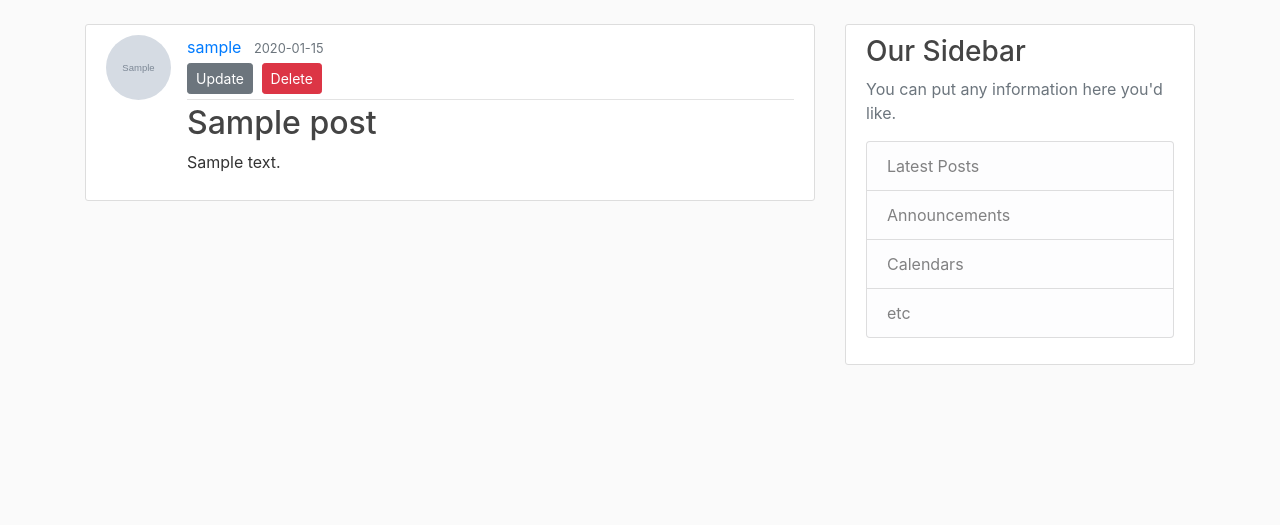
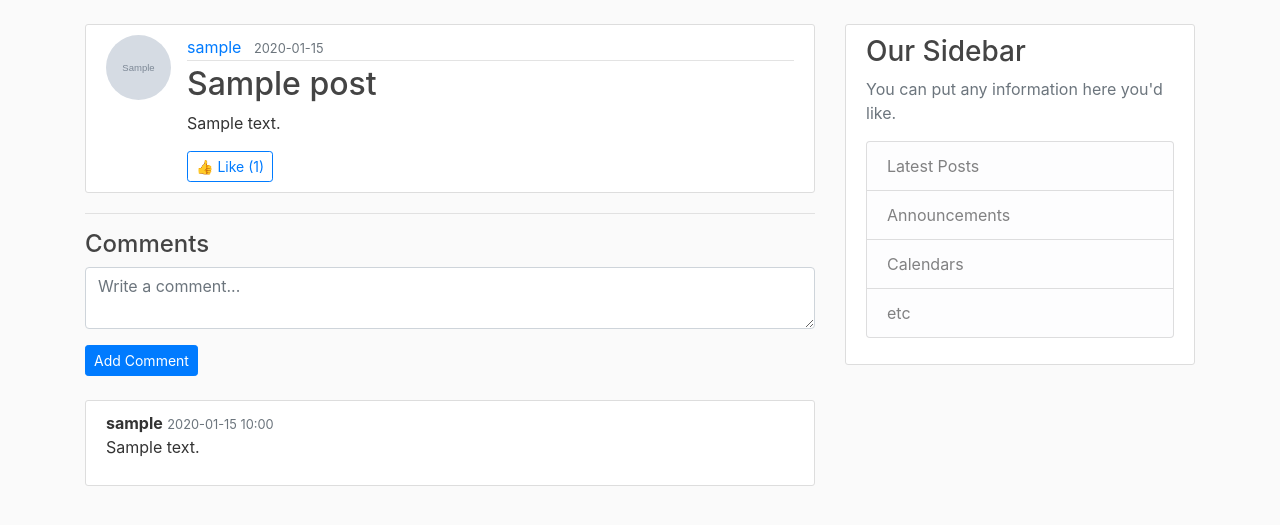
Before and after one commit to 9394113857/Flask_Blog, a Flask app: page /post/1 in a window 1280 px wide. Shown: the part 56-581 px from the top of the page. Run offline with Flask 3, Linux system fonts and the light colour scheme; a user stored in the database is signed in; tables that the repository leaves empty hold one stand-in row (values such as "Sample post"); grey boxes marked "Sample" are stand-in pictures; some libraries are stand-ins or nearby versions.

Commit message:
Add likes, comments, email verification and multi-user support

```diff
--- a/flaskblog/routes.py
+++ b/flaskblog/routes.py
@@ -1,6 +1,5 @@
 import os
 import secrets
-from datetime import datetime
 from PIL import Image
 
 from flask import render_template, url_for, flash, redirect, request, abort
@@ -13,11 +12,7 @@ from flaskblog.forms import (
     UpdateAccountForm, PostForm,
     RequestResetForm, ResetPasswordForm
 )
-from flaskblog.models import (
-    User, Post,
-    PostLike, Comment,
-    UserEvent
-)
+from flaskblog.models import User, Post, PostLike, Comment
 
 # ==================================================
 # HELPERS
@@ -26,38 +21,40 @@ def save_picture(form_picture):
     random_hex = secrets.token_hex(8)
     _, f_ext = os.path.splitext(form_picture.filename)
     picture_fn = random_hex + f_ext
-    picture_path = os.path.join(app.root_path, 'static/profile_pics', picture_fn)
+    picture_path = os.path.join(app.root_path, "static/profile_pics", picture_fn)
 
-    i = Image.open(form_picture)
-    i.thumbnail((125, 125))
-    i.save(picture_path)
+    img = Image.open(form_picture)
+    img.thumbnail((125, 125))
+    img.save(picture_path)
 
     return picture_fn
 
 
-def log_event(user_id, event_type, object_type, object_id):
-    db.session.add(UserEvent(
-        user_id=user_id,
-        event_type=event_type,
-        object_type=object_type,
-        object_id=object_id
-    ))
-    db.session.commit()
+def send_verification_email(user):
+    token = user.get_verification_token()
+    msg = Message(
+        "Verify Your Email",
+        sender="noreply@demo.com",
+        recipients=[user.email]
+    )
+    msg.body = f"""
+Verify your email:
+{url_for('verify_email', token=token, _external=True)}
+"""
+    mail.send(msg)
 
 
 def send_reset_email(user):
     token = user.get_reset_token()
     msg = Message(
-        'Password Reset Request',
-        sender='noreply@demo.com',
+        "Password Reset",
+        sender="noreply@demo.com",
         recipients=[user.email]
     )
-    msg.body = f'''
-To reset your password, visit the following link:
+    msg.body = f"""
+Reset your password:
 {url_for('reset_token', token=token, _external=True)}
-
-If you did not make this request, simply ignore this email.
-'''
+"""
     mail.send(msg)
 
 # ==================================================
@@ -66,26 +63,68 @@ If you did not make this request, simply ignore this email.
 @app.route("/")
 @app.route("/home")
 def home():
-    page = request.args.get('page', 1, type=int)
+    page = request.args.get("page", 1, type=int)
     posts = Post.query.order_by(Post.date_posted.desc()).paginate(page=page, per_page=5)
+    return render_template("home.html", posts=posts)
 
-    if current_user.is_authenticated:
-        log_event(current_user.id, "feed_view", "feed", 0)
+# ==================================================
+# SINGLE POST
+# ==================================================
+@app.route("/post/<int:post_id>")
+def post(post_id):
+    post = Post.query.get_or_404(post_id)
+    likes = PostLike.query.filter_by(post_id=post.id).count()
+    comments = Comment.query.filter_by(post_id=post.id).all()
+    return render_template("post.html", post=post, likes=likes, comments=comments)
 
-    return render_template("home.html", posts=posts)
+# ==================================================
+# LIKE POST  🔥 FIX
+# ==================================================
+@app.route("/post/<int:post_id>/like", methods=["POST"])
+@login_required
+def like_post(post_id):
+    like = PostLike.query.filter_by(
+        user_id=current_user.id,
+        post_id=post_id
+    ).first()
+
+    if like:
+        db.session.delete(like)
+    else:
+        db.session.add(PostLike(
+            user_id=current_user.id,
+            post_id=post_id
+        ))
+
+    db.session.commit()
+    return redirect(url_for("post", post_id=post_id))
+
+# ==================================================
+# ADD COMMENT  🔥 FIX
+# ==================================================
+@app.route("/post/<int:post_id>/comment", methods=["POST"])
+@login_required
+def add_comment(post_id):
+    content = request.form.get("content")
+    if content:
+        db.session.add(Comment(
+            content=content,
+            user_id=current_user.id,
+            post_id=post_id
+        ))
+        db.session.commit()
+    return redirect(url_for("post", post_id=post_id))
 
 # ==================================================
 # USER POSTS
 # ==================================================
 @app.route("/user/<string:username>")
 def user_posts(username):
-    page = request.args.get('page', 1, type=int)
+    page = request.args.get("page", 1, type=int)
     user = User.query.filter_by(username=username).first_or_404()
-
     posts = Post.query.filter_by(author=user)\
         .order_by(Post.date_posted.desc())\
         .paginate(page=page, per_page=5)
-
     return render_template("user_posts.html", posts=posts, user=user)
 
 # ==================================================
@@ -93,10 +132,10 @@ def user_posts(username):
 # ==================================================
 @app.route("/about")
 def about():
-    return render_template("about.html", title="About")
+    return render_template("about.html")
 
 # ==================================================
-# AUTH
+# REGISTER
 # ==================================================
 @app.route("/register", methods=["GET", "POST"])
 def register():
@@ -106,15 +145,38 @@ def register():
     form = RegistrationForm()
     if form.validate_on_submit():
         hashed_pw = bcrypt.generate_password_hash(form.password.data).decode("utf-8")
-        user = User(username=form.username.data, email=form.email.data, password=hashed_pw)
+        user = User(
+            username=form.username.data,
+            email=form.email.data,
+            password=hashed_pw,
+            verified=False
+        )
         db.session.add(user)
         db.session.commit()
-        flash("Account created. You can now login.", "success")
+        send_verification_email(user)
+        flash("Account created! Check your email to verify.", "info")
         return redirect(url_for("login"))
 
     return render_template("register.html", form=form)
 
+# ==================================================
+# VERIFY EMAIL
+# ==================================================
+@app.route("/verify_email/<token>")
+def verify_email(token):
+    user = User.verify_verification_token(token)
+    if not user:
+        flash("Invalid or expired link.", "danger")
+        return redirect(url_for("login"))
 
+    user.verified = True
+    db.session.commit()
+    flash("Email verified successfully!", "success")
+    return redirect(url_for("login"))
+
+# ==================================================
+# LOGIN / LOGOUT
+# ==================================================
 @app.route("/login", methods=["GET", "POST"])
 def login():
     if current_user.is_authenticated:
@@ -124,9 +186,12 @@ def login():
     if form.validate_on_submit():
         user = User.query.filter_by(email=form.email.data).first()
         if user and bcrypt.check_password_hash(user.password, form.password.data):
+            if not user.verified:
+                flash("Verify email before login.", "warning")
+                return redirect(url_for("login"))
             login_user(user)
             return redirect(url_for("home"))
-        flash("Login unsuccessful.", "danger")
+        flash("Login failed.", "danger")
 
     return render_template("login.html", form=form)
 
@@ -137,100 +202,75 @@ def logout():
     return redirect(url_for("home"))
 
 # ==================================================
-# PASSWORD RESET (🔥 FINAL FIX 🔥)
+# ACCOUNT
 # ==================================================
-@app.route("/reset_password", methods=["GET", "POST"])
-def reset_request():
-    if current_user.is_authenticated:
-        return redirect(url_for("home"))
+@app.route("/account", methods=["GET", "POST"])
+@login_required
+def account():
+    form = UpdateAccountForm()
 
-    form = RequestResetForm()
     if form.validate_on_submit():
-        user = User.query.filter_by(email=form.email.data).first()
-        send_reset_email(user)
-        flash("Password reset email sent.", "info")
-        return redirect(url_for("login"))
+        if form.picture.data:
+            current_user.image_file = save_picture(form.picture.data)
+        current_user.username = form.username.data
+        current_user.email = form.email.data
+        db.session.commit()
+        flash("Account updated!", "success")
+        return redirect(url_for("account"))
 
-    return render_template("reset_request.html", form=form)
+    elif request.method == "GET":
+        form.username.data = current_user.username
+        form.email.data = current_user.email
 
-
-@app.route("/reset_password/<token>", methods=["GET", "POST"])
-def reset_token(token):
-    if current_user.is_authenticated:
-        return redirect(url_for("home"))
-
-    user = User.verify_reset_token(token)
-    if user is None:
-        flash("Invalid or expired token", "warning")
-        return redirect(url_for("reset_request"))
-
-    form = ResetPasswordForm()
-    if form.validate_on_submit():
-        hashed_pw = bcrypt.generate_password_hash(form.password.data).decode("utf-8")
-        user.password = hashed_pw
-        db.session.commit()
-        flash("Password updated!", "success")
-        return redirect(url_for("login"))
-
-    return render_template("reset_token.html", form=form)
+    image_file = url_for("static", filename="profile_pics/" + current_user.image_file)
+    return render_template("account.html", image_file=image_file, form=form)
 
 # ==================================================
-# POSTS
+# NEW POST
 # ==================================================
 @app.route("/post/new", methods=["GET", "POST"])
 @login_required
 def new_post():
     form = PostForm()
     if form.validate_on_submit():
-        post = Post(title=form.title.data, content=form.content.data, author=current_user)
+        post = Post(
+            title=form.title.data,
+            content=form.content.data,
+            author=current_user
+        )
         db.session.add(post)
         db.session.commit()
         flash("Post created!", "success")
         return redirect(url_for("home"))
+
     return render_template("create_post.html", form=form)
 
-
-@app.route("/post/<int:post_id>")
-def post(post_id):
-    post = Post.query.get_or_404(post_id)
-    likes = PostLike.query.filter_by(post_id=post.id).count()
-    comments = Comment.query.filter_by(post_id=post.id, parent_id=None).all()
-    return render_template("post.html", post=post, likes=likes, comments=comments)
+# ==================================================
+# PASSWORD RESET
+# ==================================================
+@app.route("/reset_password", methods=["GET", "POST"])
+def reset_request():
+    form = RequestResetForm()
+    if form.validate_on_submit():
+        user = User.query.filter_by(email=form.email.data).first()
+        send_reset_email(user)
+        flash("Reset email sent.", "info")
+        return redirect(url_for("login"))
+    return render_template("reset_request.html", form=form)
 
 
-@app.route("/post/<int:post_id>/delete", methods=["POST"])
-@login_required
-def delete_post(post_id):
-    post = Post.query.get_or_404(post_id)
-    if post.author != current_user:
-        abort(403)
-    db.session.delete(post)
-    db.session.commit()
-    flash("Post deleted.", "success")
-    return redirect(url_for("home"))
+@app.route("/reset_password/<token>", methods=["GET", "POST"])
+def reset_token(token):
+    user = User.verify_reset_token(token)
+    if not user:
+        flash("Invalid token.", "danger")
+        return redirect(url_for("reset_request"))
 
-# ==================================================
-# LIKE & COMMENT
-# ==================================================
-@app.route("/post/<int:post_id>/like", methods=["POST"])
-@login_required
-def like_post(post_id):
-    like = PostLike.query.filter_by(user_id=current_user.id, post_id=post_id).first()
-    if like:
-        db.session.delete(like)
-    else:
-        db.session.add(PostLike(user_id=current_user.id, post_id=post_id))
-    db.session.commit()
-    return redirect(url_for("post", post_id=post_id))
+    form = ResetPasswordForm()
+    if form.validate_on_submit():
+        user.password = bcrypt.generate_password_hash(form.password.data).decode("utf-8")
+        db.session.commit()
+        flash("Password updated!", "success")
+        return redirect(url_for("login"))
 
-
-@app.route("/post/<int:post_id>/comment", methods=["POST"])
-@login_required
-def add_comment(post_id):
-    db.session.add(Comment(
-        content=request.form.get("content"),
-        user_id=current_user.id,
-        post_id=post_id
-    ))
-    db.session.commit()
-    return redirect(url_for("post", post_id=post_id))
+    return render_template("reset_token.html", form=form)
--- a/flaskblog/templates/post.html
+++ b/flaskblog/templates/post.html
@@ -1,39 +1,67 @@
 {% extends "layout.html" %}
 {% block content %}
 <article class="media content-section">
-    <img class="rounded-circle article-img" src="{{ url_for('static', filename='profile_pics/' + post.author.image_file) }}">
+  <img class="rounded-circle article-img"
+       src="{{ url_for('static', filename='profile_pics/' + post.author.image_file) }}">
   <div class="media-body">
     <div class="article-metadata">
-        <a class="mr-2" href="{{ url_for('user_posts', username=post.author.username) }}">{{ post.author.username }}</a>
-        <small class="text-muted">{{ post.date_posted.strftime('%Y-%m-%d') }}</small>
-        {% if post.author == current_user %}
-          <div>
-            <a class="btn btn-secondary btn-sm mt-1 mb-1" href="{{ url_for('update_post', post_id=post.id) }}">Update</a>
-            <button type="button" class="btn btn-danger btn-sm m-1" data-toggle="modal" data-target="#deleteModal">Delete</button>
+      <a class="mr-2"
+         href="{{ url_for('user_posts', username=post.author.username) }}">
+        {{ post.author.username }}
+      </a>
+      <small class="text-muted">
+        {{ post.date_posted.strftime('%Y-%m-%d') }}
+      </small>
     </div>
+
+    <h2 class="article-title">{{ post.title }}</h2>
+    <p class="article-content">{{ post.content }}</p>
+
+    <!-- LIKE BUTTON -->
+    {% if current_user.is_authenticated %}
+      <form action="{{ url_for('like_post', post_id=post.id) }}"
+            method="POST" style="display:inline;">
+        <button type="submit" class="btn btn-sm btn-outline-primary">
+          👍 Like ({{ likes }})
+        </button>
+      </form>
+    {% else %}
+      <p><small>Login to like this post</small></p>
     {% endif %}
   </div>
-      <h2 class="article-title">{{ post.title }}</h2>
-      <p class="article-content">{{ post.content }}</p>
+</article>
+
+<hr>
+
+<!-- COMMENTS -->
+<h4>Comments</h4>
+
+{% if current_user.is_authenticated %}
+  <form method="POST"
+        action="{{ url_for('add_comment', post_id=post.id) }}">
+    <div class="form-group">
+      <textarea name="content"
+                class="form-control"
+                placeholder="Write a comment..."
+                required></textarea>
     </div>
-  </article>
-  <!-- Modal -->
-  <div class="modal fade" id="deleteModal" tabindex="-1" role="dialog" aria-labelledby="deleteModalLabel" aria-hidden="true">
-    <div class="modal-dialog" role="document">
-      <div class="modal-content">
-        <div class="modal-header">
-          <h5 class="modal-title" id="deleteModalLabel">Delete Post?</h5>
-          <button type="button" class="close" data-dismiss="modal" aria-label="Close">
-            <span aria-hidden="true">&times;</span>
+    <button type="submit" class="btn btn-primary btn-sm">
+      Add Comment
     </button>
+  </form>
+{% else %}
+  <p><small>Login to comment</small></p>
+{% endif %}
+
+<br>
+
+{% for comment in comments %}
+  <div class="content-section">
+    <strong>{{ comment.user.username }}</strong>
+    <small class="text-muted">
+      {{ comment.timestamp.strftime('%Y-%m-%d %H:%M') }}
+    </small>
+    <p>{{ comment.content }}</p>
   </div>
-        <div class="modal-footer">
-          <button type="button" class="btn btn-secondary" data-dismiss="modal">Close</button>
-          <form action="{{ url_for('delete_post', post_id=post.id) }}" method="POST">
-            <input class="btn btn-danger" type="submit" value="Delete">
-          </form>
-        </div>
-      </div>
-    </div>
-  </div>
-{% endblock content %}
+{% endfor %}
+{% endblock %}
```
Also changed, not shown: flaskblog/models.py (+38 -66 lines), flaskblog/templates/home.html (+30 -8 lines), static/profile_pics/default.jpg (added). Lines whose indentation alone changed are shown as unchanged.
